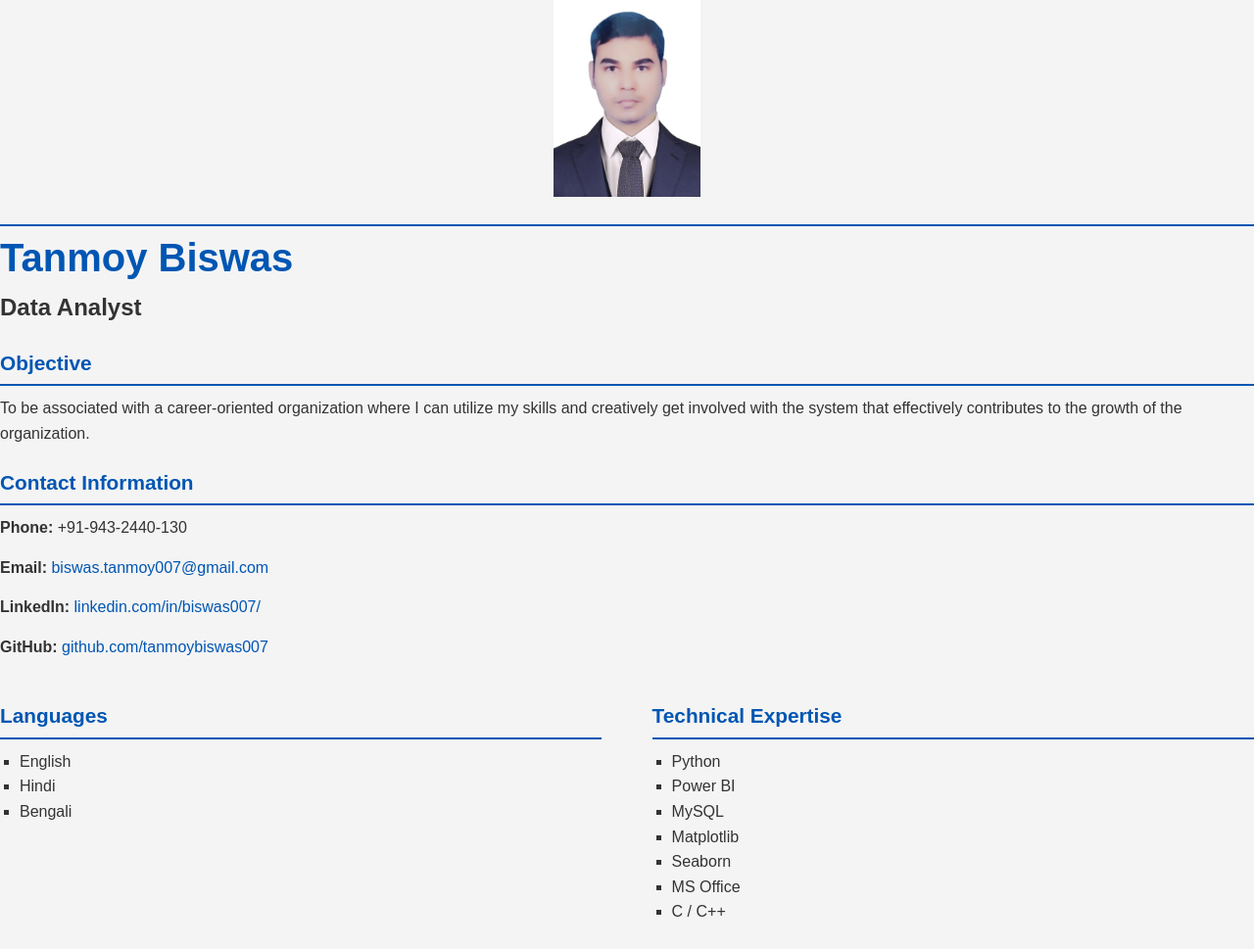
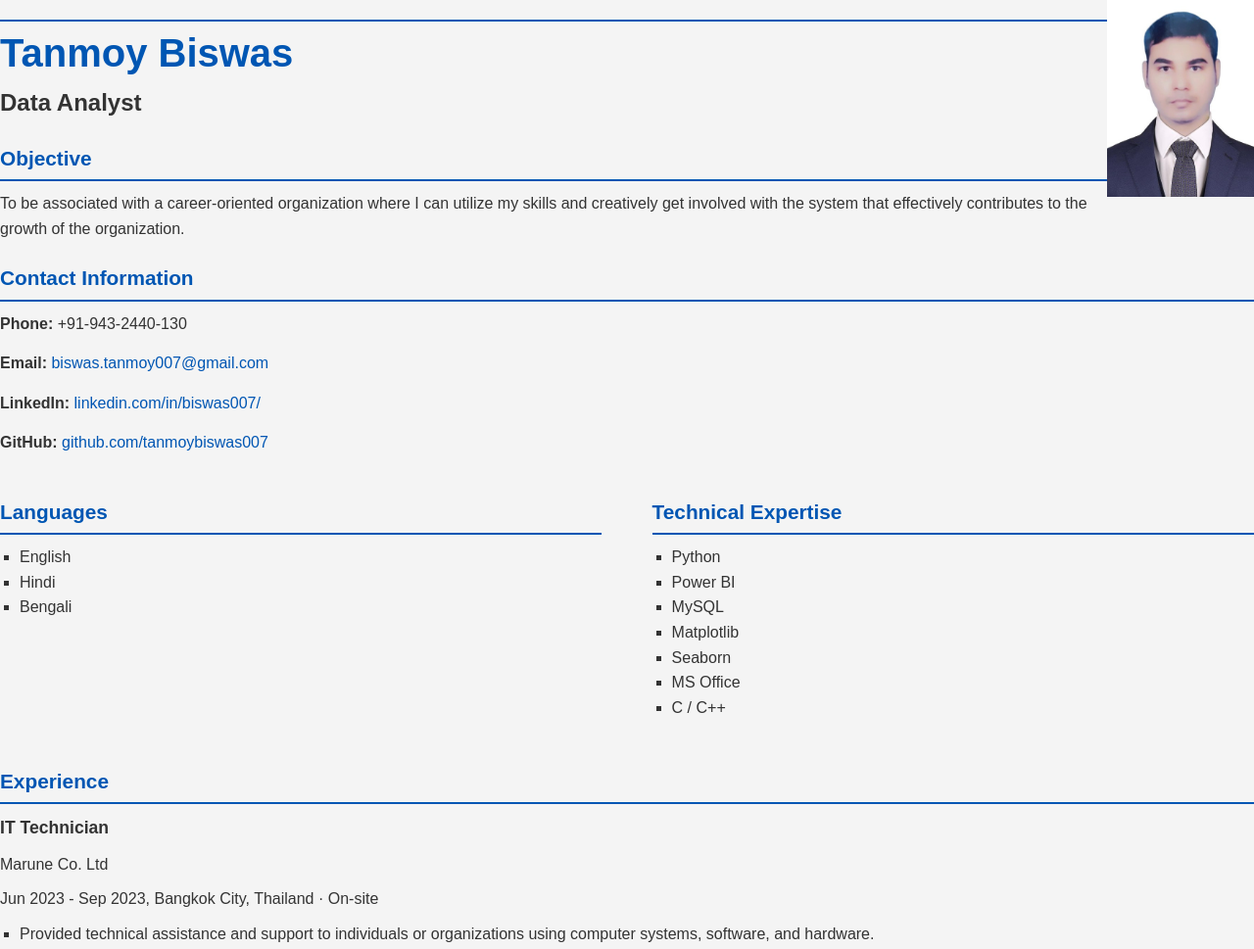
Before and after one commit to tanmaybiswas007/tanmaybiswas007.github.io, a plain HTML site: page index.html in a window 1280 px wide. Shown: the top 969 px of the page at 98% size. Drawn offline with Linux system fonts and the light colour scheme.

Commit message:
profile pic align right

```diff
--- a/index.html
+++ b/index.html
@@ -9,7 +9,7 @@
 <body>
            <header>
             <!-- Add image tag here -->
-              <img src="pic150_1.jpg" width =150px height=201px alt="Tanmoy Biswas" class="profile-pic">
+              <img src="pic150_1.jpg" align ="right" width =150px height=201px alt="Tanmoy Biswas" class="profile-pic">
 
         </header>
             <h1>Tanmoy Biswas</h1>
```
